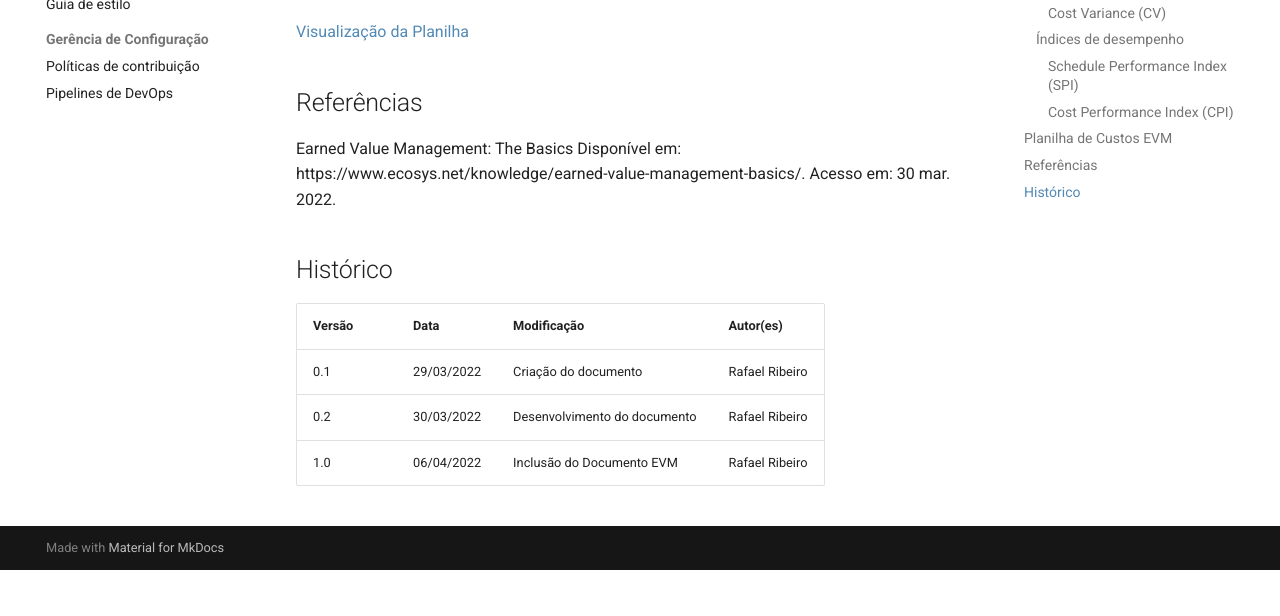
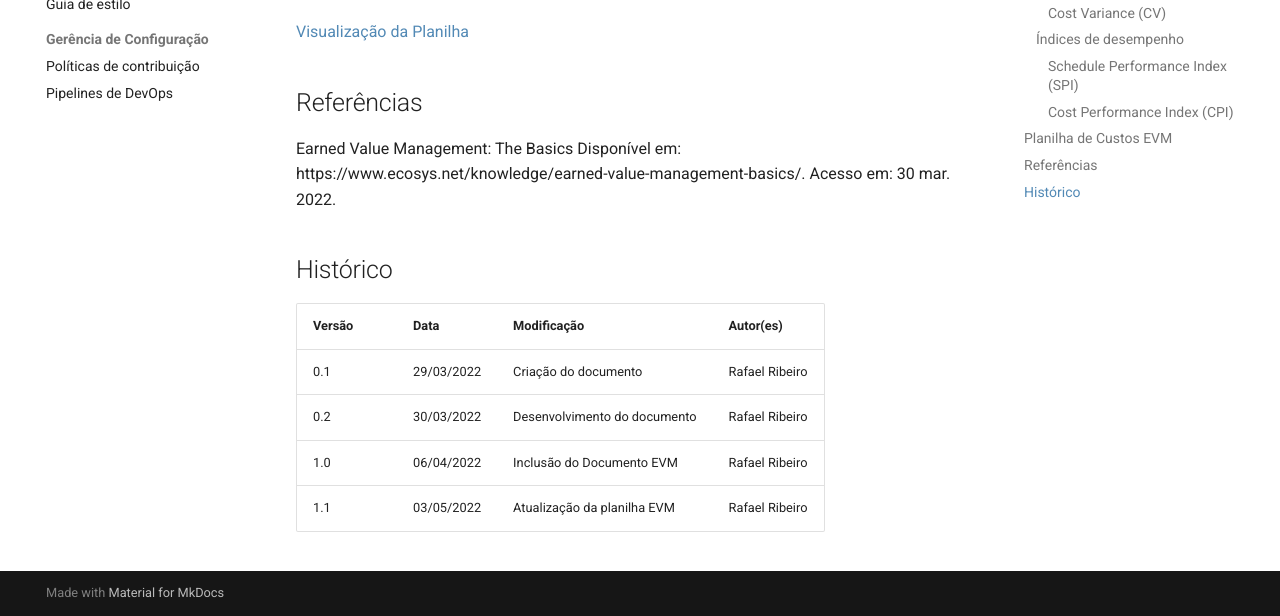
Before and after one commit to DITGO/2021-2-SiGeD-Doc, an MkDocs documentation site: the page built from docs/evm.md, in a window 1280 px wide and 900 px high, scrolled down 2526 px, cut to the strip 284-900 px from the top of the window. Built offline with MkDocs 1.6.1 and Material for MkDocs 9.7.7, drawn with Linux system fonts in a browser that asks for light colours; comment, search, counter and statistics services are not loaded; before the commit the page ends 3380 px from its top, so only the background shows below that.

Commit message:
update evm file

```diff
--- a/docs/evm.md
+++ b/docs/evm.md
@@ -79,3 +79,4 @@ Earned Value Management: The Basics Disponível em: https://www.ecosys.net/knowl
 | 0.1    | 29/03/2022 | Criação do documento  | Rafael Ribeiro |
 | 0.2    | 30/03/2022 | Desenvolvimento do documento | Rafael Ribeiro |
 | 1.0    | 06/04/2022 | Inclusão do Documento EVM | Rafael Ribeiro |
+| 1.1    | 03/05/2022 | Atualização da planilha EVM | Rafael Ribeiro |
```
